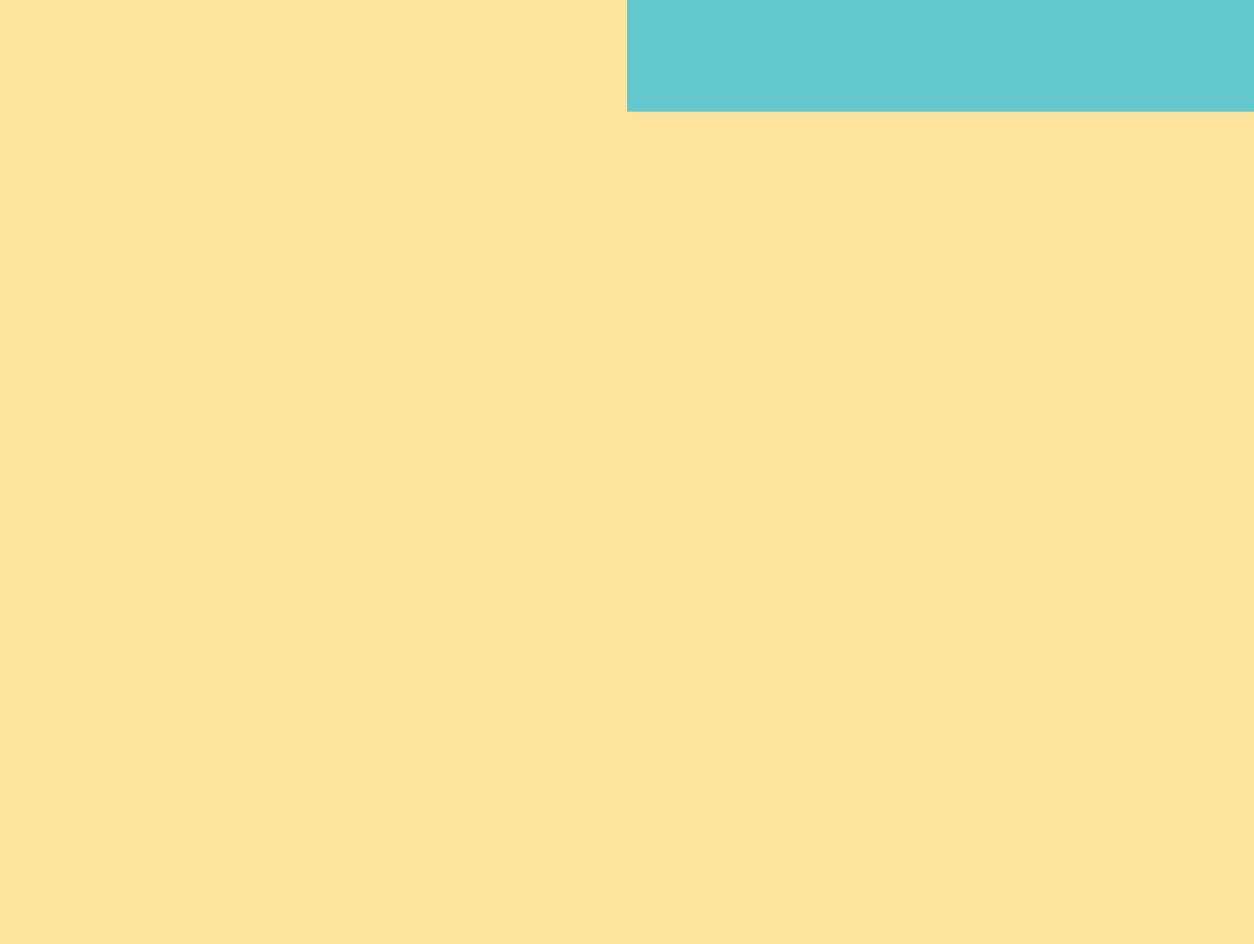
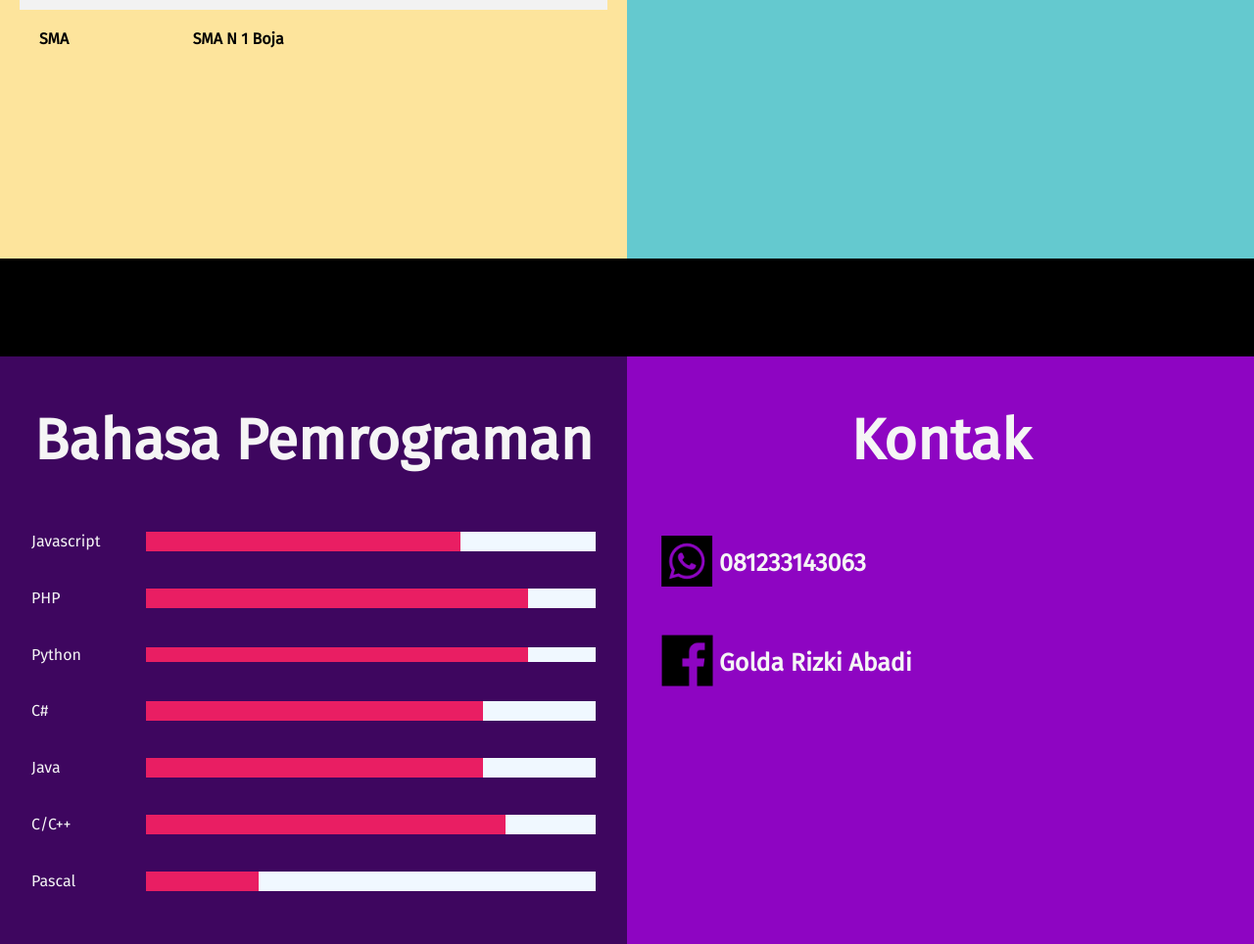
Before and after one commit to GoldaRizki/pem-web2021, a PHP site: page /CV.html in a window 1280 px wide. Shown: the part 1286-2250 px from the top of the page at 98% size. Before the commit the page ends 1400 px from the top, so only its background shows below. Run offline with PHP 8.4, Linux system fonts and the light colour scheme.

Commit message:
Melengkapi yang kurang

```diff
--- a/Minggu 3/CV.html
+++ b/Minggu 3/CV.html
@@ -11,7 +11,28 @@
 <div class="kiri"><div class="gb"><img src="pasfoto.jpg" alt="gambar ga muncul"></div></div> <div class="kanan">Golda Rizki Abadi</div>
 </div>
 
-<div class="pembatas1"></div>
+<div class="pembatas1">
+
+    <table style="margin: 0 auto;">
+        <tr>
+            <td style="text-align: right;">Alamat :</td>
+            <td>Jl Karya Bhakti </td>
+        </tr>
+        <tr>
+            <td style="text-align: right;">Tempat, Tanggal Lahir :</td>
+            <td>Kendal, 18 Februari 2002</td>
+        </tr>
+        <tr>
+            <td style="text-align: right;">Jenis Kelamin :</td>
+            <td>Laki - Laki</td>
+        </tr>
+        <tr>
+            <td style="text-align: right;">Agama :</td>
+            <td>Islam</td>
+        </tr>
+    </table>
+
+</div>
 <div class="kanan-bwh">
     <h1 class="judul-cv-1">Riwayat Pendidikan</h1>
     <!--Tabel isine riwayat pendidikan seko SD-->
@@ -31,8 +52,117 @@
     </table>
 </div>
 <div class="a kiri"><div style="margin: 20px 10px;"><iframe width="560" height="315" src="https://www.youtube.com/embed/hTFDlGv2IWg" title="YouTube video player" frameborder="0" allow="accelerometer; autoplay; clipboard-write; encrypted-media; gyroscope; picture-in-picture" allowfullscreen></iframe></div></div>
+<div style="width: 100%; box-sizing: border-box; height: 100px; background-color: black;float: left;">
+</div>
 
+<div class="kiri" style="background-color: #3E065F; padding: 12px 30px; box-sizing: border-box;">
+    <h1 class="judul-cv-1" style="color: whitesmoke;">Bahasa Pemrograman</h1>
 
+    <table class="bhs-pmg" style="width: 100%; font-family: fira sans; color: whitesmoke;">
+        <tr>
+            <td style="width: 20%;">
+                Javascript
+            </td>
+            <td style="width: 80%;">
+                <div class="w3-bg">
+                <div class="w3" style="width:70%"></div>
+                </div>
+            </td>
+        </tr>
+
+        <tr>
+            <td style="width: 20%;">
+                PHP
+            </td>
+            <td style="width: 80%;">
+                <div class="w3-bg">
+                <div class="w3" style="width:85%"></div>
+                </div>
+            </td>
+        </tr>
+
+        <tr>
+            <td style="width: 20%;">
+                Python
+            </td>
+            <td style="width: 80%;">
+                <div class="w3-bg">
+                <div class="w3" style="height:15px;width:85%"></div>
+                </div>
+            </td>
+        </tr>
+
+        <tr>
+            <td style="width: 20%;">
+                C#
+            </td>
+            <td style="width: 80%;">
+                <div class="w3-bg">
+                <div class="w3" style="width:75%"></div>
+                </div>
+            </td>
+        </tr>
+
+        <tr>
+            <td style="width: 20%;">
+                Java
+            </td>
+            <td style="width: 80%;">
+                <div class="w3-bg">
+                <div class="w3" style="width:75%"></div>
+                </div>
+            </td>
+        </tr>
+
+        <tr>
+            <td style="width: 20%;">
+                C/C++
+            </td>
+            <td style="width: 80%;">
+                <div class="w3-bg">
+                <div class="w3" style="width:80%"></div>
+                </div>
+            </td>
+        </tr>
+
+        <tr>
+            <td style="width: 20%;">
+                Pascal
+            </td>
+            <td style="width: 80%;">
+                <div class="w3-bg">
+                <div class="w3" style="width:25%"></div>
+                </div>
+            </td>
+        </tr>
+    </table>
+</div>
+<div class="kanan-bwh" style="background-color: #8E05C2;  padding: 12px 30px; box-sizing: border-box;">
+    <h1 class="judul-cv-1" style="color: whitesmoke;">Kontak</h1>
+
+    <table class="bhs-pmg" style="width: 100%; font-family: fira sans; color: whitesmoke;">
+
+      <tr>
+            <td style="width: 0">
+                <img src="whatsapp.png">
+            </td>
+            <td style="font-size: 25px;">
+                081233143063
+            </td>
+      </tr>
+
+      <tr>
+        <td style="width: 0">
+            <img src="facebook.png">
+        </td>
+        <td style="font-size: 25px;">
+            Golda Rizki Abadi
+        </td>
+  </tr>
+
+    </table>
+
+</div>
 
 </body>
 </html>
--- a/Minggu 3/desain.css
+++ b/Minggu 3/desain.css
@@ -47,8 +47,13 @@ margin-bottom: 30px;
     background-color: black;
 }.pembatas1{
     width: 100%;
-    height: 100px;
+    height: 250px;
+    box-sizing: border-box;
     background-color: #DF711B;
+    font-family: fira sans;
+    font-size: 30px;
+    padding: 20px;
+    color: whitesmoke;
 }.a{
     background-color: #64C9CF;
 
@@ -77,3 +82,15 @@ margin-bottom: 30px;
     cursor: pointer;
     padding: 5px;
 }
+
+.w3{
+    color:#fff!important;background-color:#e91e63!important; height:20px;
+}.w3-bg{
+    background-color: aliceblue;
+    width: 100%;
+}.bhs-pmg td{
+    padding: 18px 0;
+}.bhs-pmg img{
+    width: 60px;
+    height: auto;
+}
```
Also changed, not shown: Minggu 3/facebook.png (added), Minggu 3/whatsapp.png (added).
